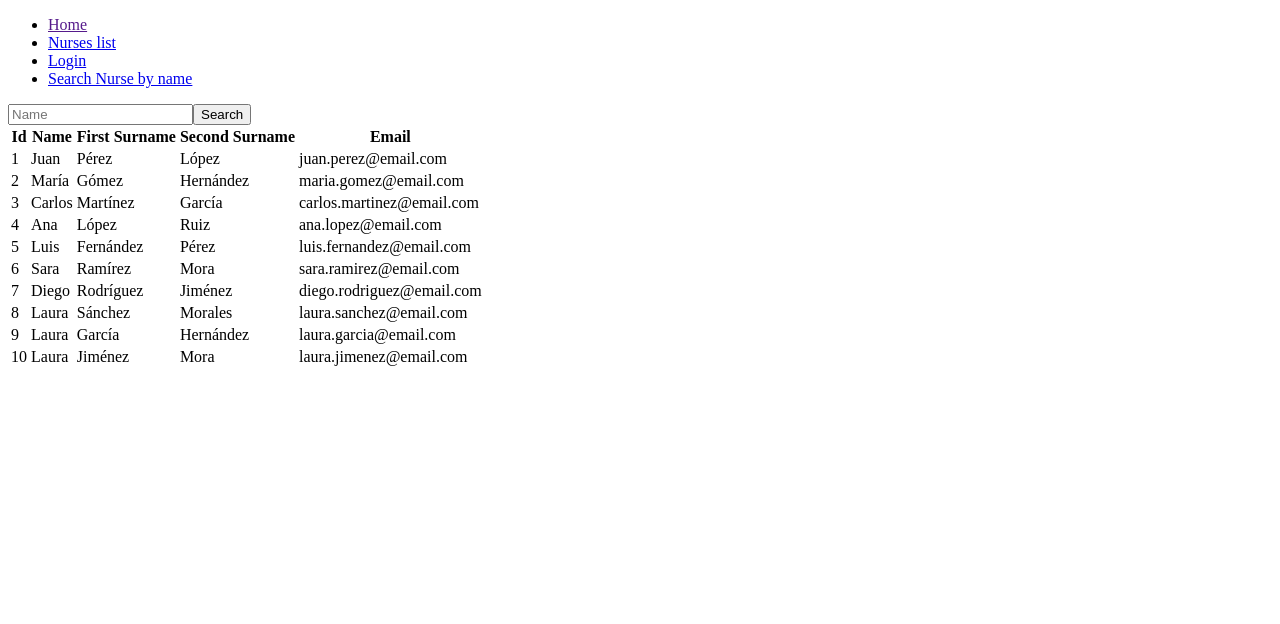
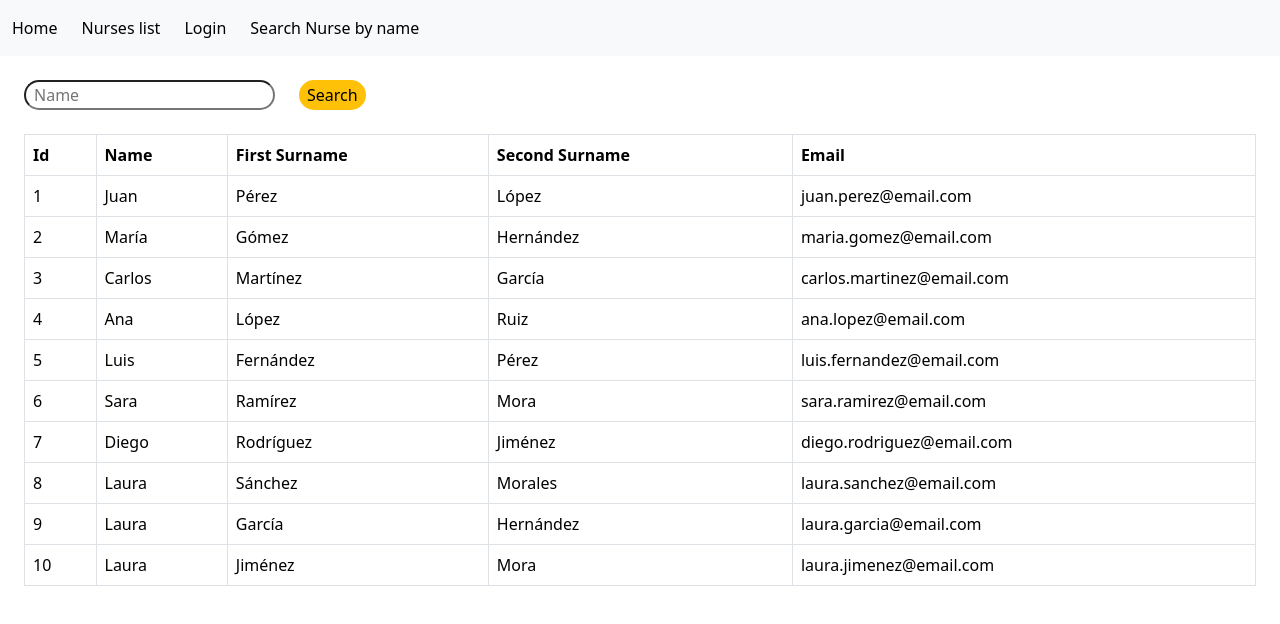
Before and after one commit to santiestebanellc/pr06_daw_front_end, an Angular app in the folder NurseProject_Frontend/: page /search-nurses-by-name in a window 1280 px wide. Shown: the top 624 px of the page. Built offline with nearby package versions, Linux system fonts and the light colour scheme.

Commit message:
styles implemented

```diff
--- a/NurseProject_Frontend/angular.json
+++ b/NurseProject_Frontend/angular.json
@@ -16,9 +16,7 @@
             "outputPath": "dist/nurse-project-frontend",
             "index": "src/index.html",
             "browser": "src/main.ts",
-            "polyfills": [
-              "zone.js"
-            ],
+            "polyfills": ["zone.js"],
             "tsConfig": "tsconfig.app.json",
             "assets": [
               {
@@ -27,9 +25,12 @@
               }
             ],
             "styles": [
+              "node_modules/bootstrap/dist/css/bootstrap.min.css",
               "src/styles.css"
             ],
-            "scripts": []
+            "scripts": [
+              "node_modules/bootstrap/dist/js/bootstrap.bundle.min.js"
+            ]
           },
           "configurations": {
             "production": {
@@ -73,10 +74,7 @@
         "test": {
           "builder": "@angular-devkit/build-angular:karma",
           "options": {
-            "polyfills": [
-              "zone.js",
-              "zone.js/testing"
-            ],
+            "polyfills": ["zone.js", "zone.js/testing"],
             "tsConfig": "tsconfig.spec.json",
             "assets": [
               {
@@ -84,9 +82,7 @@
                 "input": "public"
               }
             ],
-            "styles": [
-              "src/styles.css"
-            ],
+            "styles": ["src/styles.css"],
             "scripts": []
           }
         }
--- a/NurseProject_Frontend/package.json
+++ b/NurseProject_Frontend/package.json
@@ -18,6 +18,7 @@
     "@angular/platform-browser": "^19.0.0",
     "@angular/platform-browser-dynamic": "^19.0.0",
     "@angular/router": "^19.0.0",
+    "bootstrap": "^5.3.3",
     "rxjs": "~7.8.0",
     "tslib": "^2.3.0",
     "zone.js": "~0.15.0"
--- a/NurseProject_Frontend/src/app/menu/menu.component.html
+++ b/NurseProject_Frontend/src/app/menu/menu.component.html
@@ -1,14 +1,20 @@
-<ul>
-  <li>
-    <a href="">Home</a>
-  </li>
-  <li>
-    <a href="list-all-nurses">Nurses list</a>
-  </li>
-  <li>
-    <a href="nurses-login">Login</a>
-  </li>
-  <li>
-    <a href="search-nurses-by-name">Search Nurse by name</a>
-  </li>
-</ul>
+<nav class="navbar bg-light">
+  <div class="container-fluid">
+    <ul class="d-flex flex-row gap-4 navbar-nav">
+      <li class="nav-item">
+        <a class="nav-link active" href="">Home</a>
+      </li>
+      <li class="nav-item">
+        <a class="nav-link active" href="list-all-nurses">Nurses list</a>
+      </li>
+      <li class="nav-item">
+        <a class="nav-link active" href="nurses-login">Login</a>
+      </li>
+      <li class="nav-item">
+        <a class="nav-link active" href="search-nurses-by-name"
+          >Search Nurse by name</a
+        >
+      </li>
+    </ul>
+  </div>
+</nav>
--- a/NurseProject_Frontend/src/app/search-nurses-by-name/search-nurses-by-name.component.html
+++ b/NurseProject_Frontend/src/app/search-nurses-by-name/search-nurses-by-name.component.html
@@ -1,6 +1,11 @@
-<div>
-  <input type="text" placeholder="Name" #nameInput />
-  <button (click)="listFoundNurses(nameInput.value)" id="search-by-name">
+<div class="p-4 d-flex flex-column gap-4">
+  <div class="d-flex gap-4">
+    <input class="px-2 rounded-4" type="text" placeholder="Name" #nameInput />
+    <button
+      (click)="listFoundNurses(nameInput.value)"
+      id="search-by-name"
+      class="px-2 rounded-4 border-0 bg-warning"
+    >
       Search
     </button>
   </div>
@@ -32,3 +37,4 @@
   <ng-template #noResults>
     <p>Nurse not found</p>
   </ng-template>
+</div>
```
Also changed, not shown: NurseProject_Frontend/src/app/nurse-users 2.ts (added, +82 -0 lines), 1 other file (tests, documents, lock files or other folders). Lines whose indentation alone changed are shown as unchanged.
